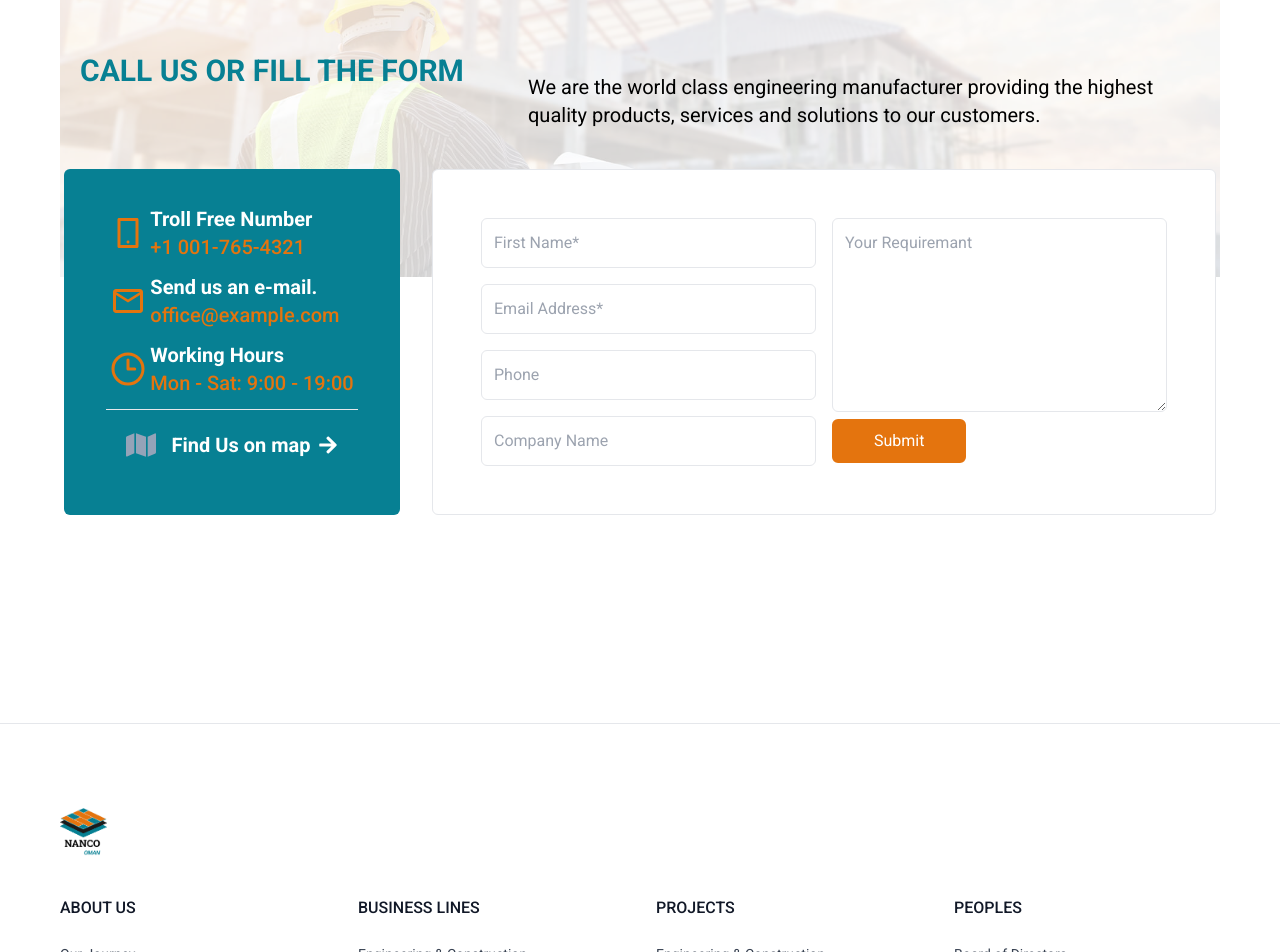
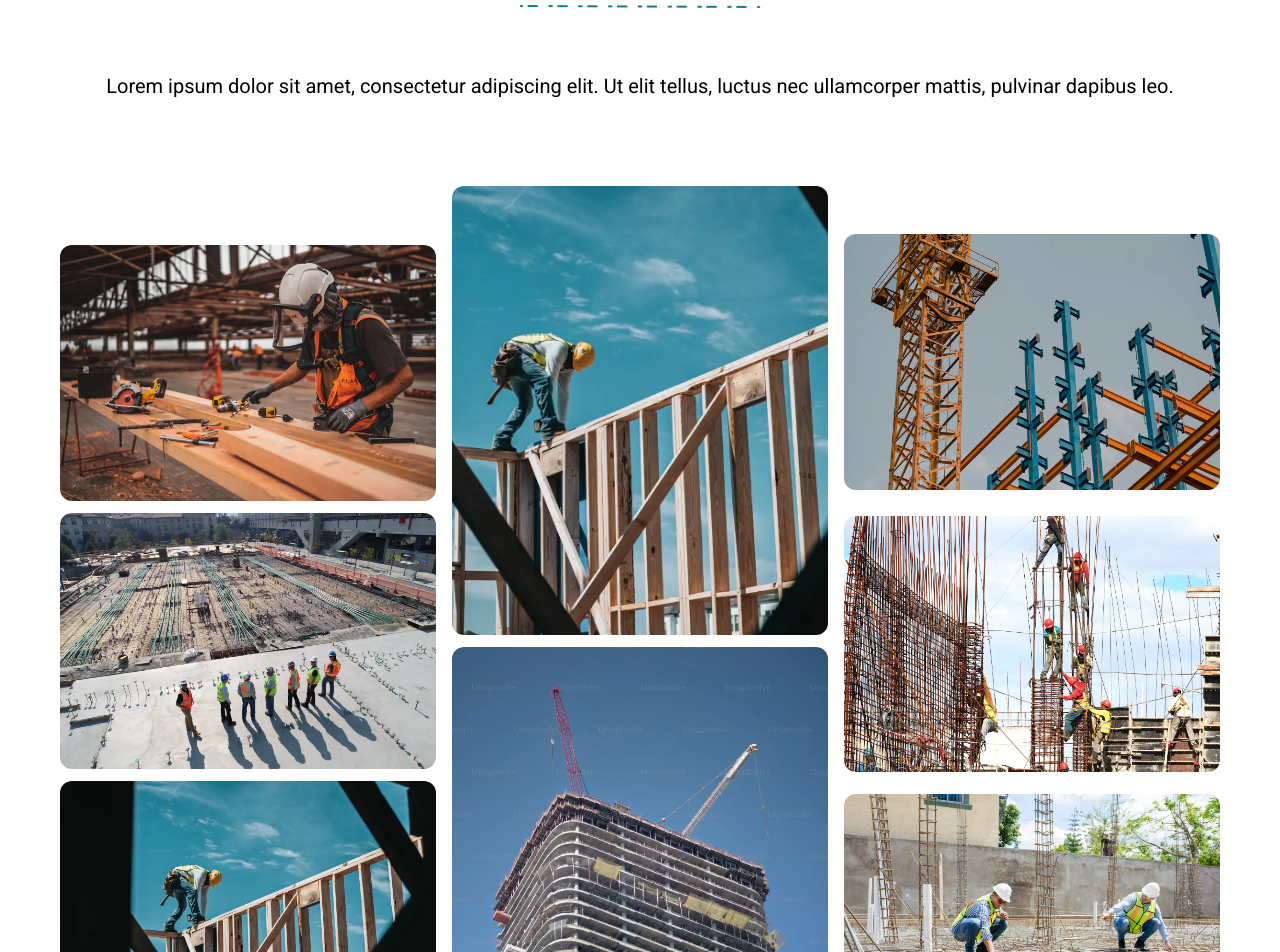
Before and after one commit to ansanonymo/nanco, a React (Vite) app: page / in a window 1280 px wide. Shown: the part 2025-2977 px from the top of the page. Built offline with nearby package versions, Linux system fonts and the light colour scheme.

Commit message:
fix something in project section

```diff
--- a/src/components/home/HomeProjects/HomeProjects.jsx
+++ b/src/components/home/HomeProjects/HomeProjects.jsx
@@ -4,8 +4,8 @@ import ImageContainer from "./ImageContainer";
 
 export default function HomeProjects() {
   return (
-    <div className=" w-full">
-      <div className="container">
+    <div className=" w-full overflow-x-hidden">
+      <div className="container overflow-x-hidden">
         {/* <Title
                   first={"PRESTIGIOUS "}
                   last={"PROJECTS"}
--- a/src/components/home/HomeProjects/ImageContainer.jsx
+++ b/src/components/home/HomeProjects/ImageContainer.jsx
@@ -17,13 +17,13 @@ export default function ImageContainer() {
                 <SmallImage image={project3} />
             </div>
             <div className=' flex flex-col justify-center place-items-center h-full lg:h-[calc(100%+10%)] gap-3'>
-                <SmallImage image={big1} />
-                <SmallImage image={big2} />
+                <SmallImage image={project3} big={true} />
+                <SmallImage image={big2} big={true} />
 
             </div>
             <div className=' grid col-span-2 lg:col-span-1 grid-cols-2 lg:grid-cols-1  justify-center place-items-center h-full gap-3'>
 
-                <SmallImage image={project4} />
+                <SmallImage image={big1} />
                 <SmallImage image={project5} />
                 <SmallImage image={project6} />
             </div>
--- a/src/components/home/HomeProjects/SmallImage.jsx
+++ b/src/components/home/HomeProjects/SmallImage.jsx
@@ -1,12 +1,12 @@
 import React from "react";
 
-export default function SmallImage({ image }) {
+export default function SmallImage({ image,big }) {
   return (
     <div
-      className={`w-full min-h-40 h-full relative overflow-hidden rounded-xl  first:col-span-2 lg:first:col-span-1 group`}
+      className={`w-full ${big?"lg:max-h-[40rem] max-h-full" :"lg:max-h-64  md:max-h-64"} max-h-64  h-full relative overflow-hidden rounded-xl  first:col-span-2 lg:first:col-span-1 group`}
     >
-      <div className="textBox title flex justify-start pl-8 absolute w-full transition h-full top-0 left-0 bg-gradient-to-b from-transparent to-black  opacity-0 hover:opacity-100 duration-1000 z-10">
-        <div className=" absolute bottom-0 p-8 md:bottom-11 md:p-0 lg:bottom-11 lg:p-0 ">
+      <div className="textBox title flex justify-start lg:pl-8 absolute w-full transition h-full top-0 left-0 bg-gradient-to-b from-transparent to-black  opacity-0 hover:opacity-100 duration-1000 z-10">
+        <div className=" absolute bottom-0 p-3 md:bottom-11 md:p-4 lg:bottom-11 lg:p-0 ">
           <h1 className="text-white font-semibold text-lg md:text-xl lg:text-2xl">
             Lorem ipsum dolor
           </h1>
--- a/src/pages/HomePage.jsx
+++ b/src/pages/HomePage.jsx
@@ -5,7 +5,7 @@ import Hero from "./../components/home/Hero/Hero";
 // import HomeClientsSection from "./../components/home/HomeClientsSection/HomeClientsSection";
 import HomeContact from "./../components/home/HomeContact/HomeContact";
 // import HomeOurJourny from "./../components/home/HomeOurJourny/HomeOurJourny";
-// import HomeProjects from "./../components/home/HomeProjects/HomeProjects";
+import HomeProjects from "./../components/home/HomeProjects/HomeProjects";
 import HomeServicesSection from "./../components/home/HomeServicesSection/HomeServicesSection";
 import ProjectCounter from "./../components/home/ProjectCounter/ProjectCounter";
 
@@ -17,7 +17,7 @@ export default function HomePage() {
       <ProjectCounter />
       <HomeServicesSection />
       <HomeAbout />
-      {/* <HomeProjects /> */}
+      <HomeProjects />
       {/* <HomeClientsSection /> */}
       {/* <HomeOurJourny /> */}
       <HomeContact />
```
Also changed, not shown: 1 other file (tests, documents, lock files or other folders).
